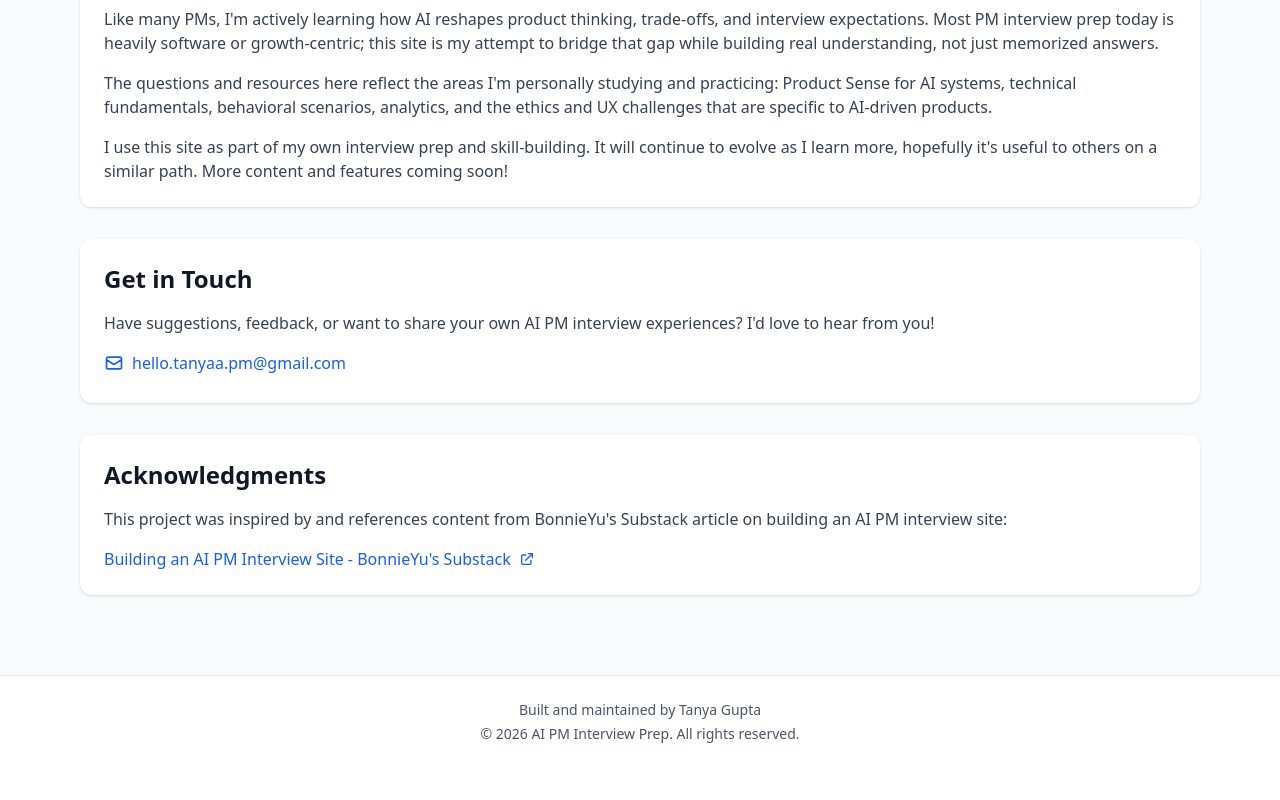
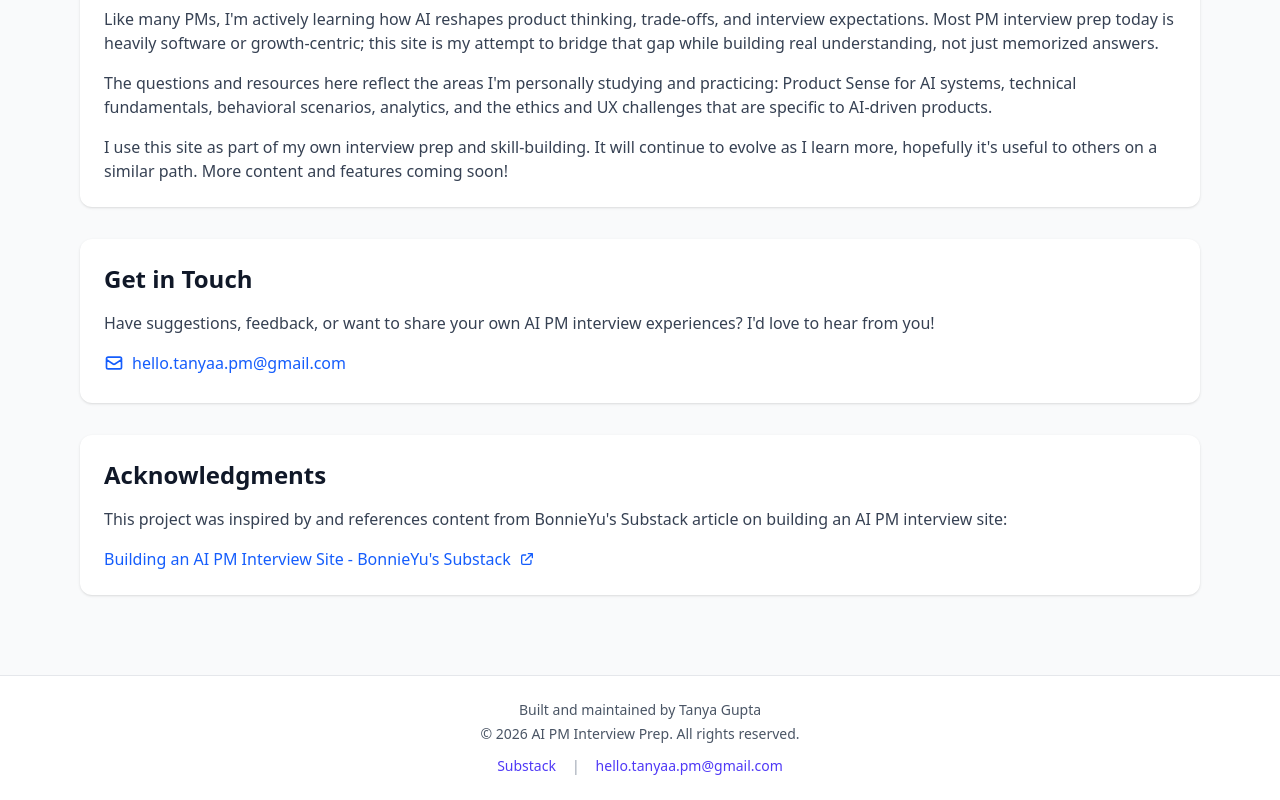
Before and after one commit to Tannybuoy/pminterview, a React (Vite) app: page /about in a window 1280 px wide. Shown: the part 349-1149 px from the top of the page. Before the commit the page ends 1117 px from the top, so only its background shows below. Built offline with nearby package versions, Linux system fonts and the light colour scheme.

Commit message:
Add Substack and email links to footer
Add contact links for Substack (tanyagupta10.substack.com) and email
(hello.tanyaa.pm@gmail.com) to the website footer with styled links.

```diff
--- a/src/components/Layout/Footer.jsx
+++ b/src/components/Layout/Footer.jsx
@@ -4,7 +4,24 @@ function Footer() {
       <div className="max-w-6xl mx-auto px-4 py-6">
         <div className="text-center text-gray-600 text-sm">
           <p className="mb-1">Built and maintained by Tanya Gupta</p>
-          <p>&copy; 2026 AI PM Interview Prep. All rights reserved.</p>
+          <p className="mb-3">&copy; 2026 AI PM Interview Prep. All rights reserved.</p>
+          <div className="flex justify-center gap-4">
+            <a
+              href="https://tanyagupta10.substack.com/"
+              target="_blank"
+              rel="noopener noreferrer"
+              className="text-indigo-600 hover:text-indigo-800 transition-colors"
+            >
+              Substack
+            </a>
+            <span className="text-gray-400">|</span>
+            <a
+              href="mailto:hello.tanyaa.pm@gmail.com"
+              className="text-indigo-600 hover:text-indigo-800 transition-colors"
+            >
+              hello.tanyaa.pm@gmail.com
+            </a>
+          </div>
         </div>
       </div>
     </footer>
```
